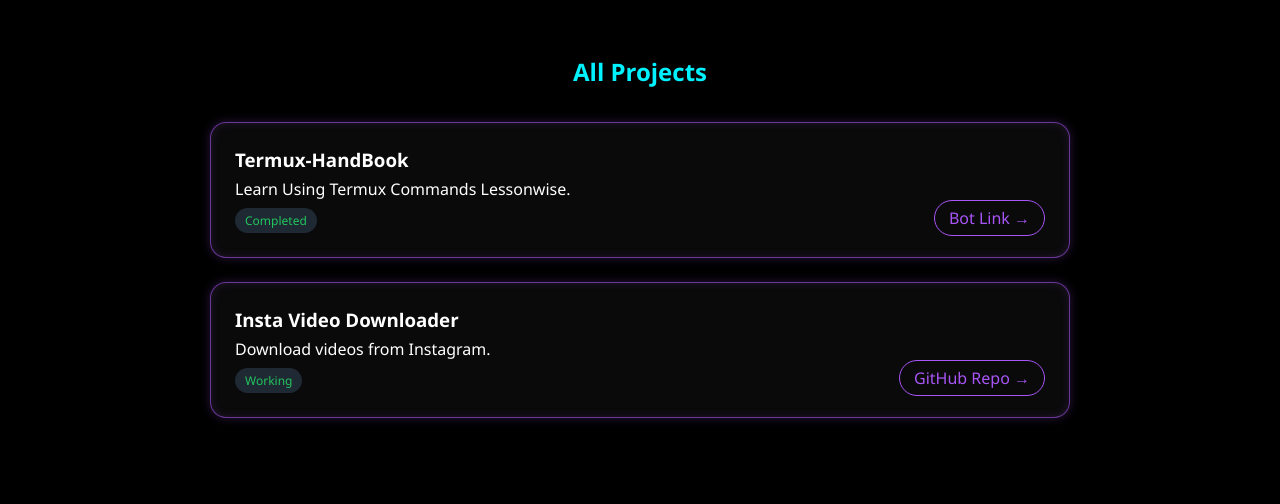
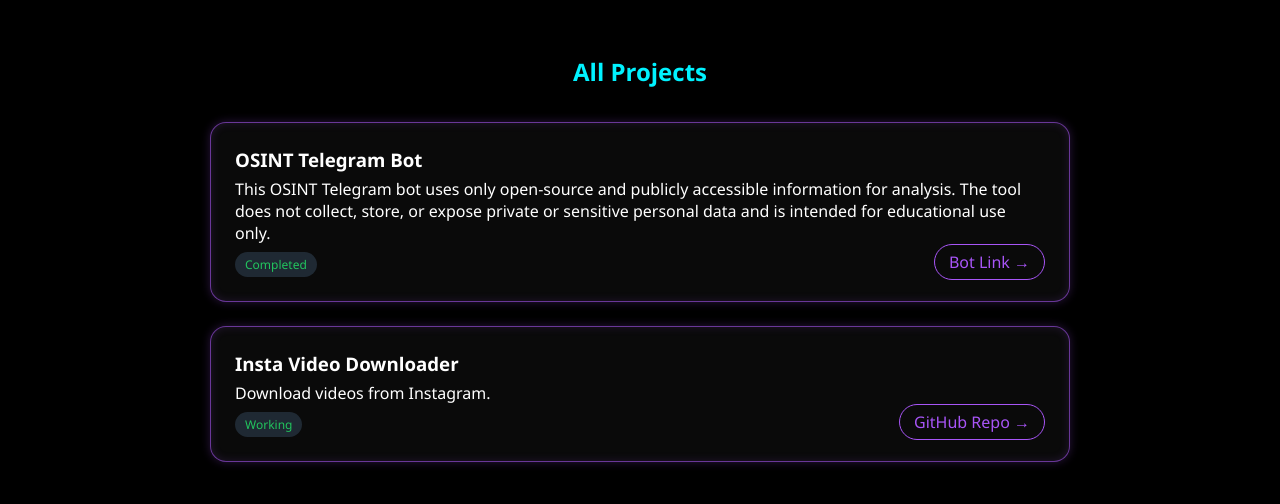
Before and after one commit to masterjay2911/jay-portfolio, a plain HTML site: page projects.html in a window 1280 px wide. Shown: the part 76-580 px from the top of the page. Drawn offline with Linux system fonts and the light colour scheme.

Commit message:
projects.html

```diff
--- a/projects.html
+++ b/projects.html
@@ -23,8 +23,12 @@
   <h2>All Projects</h2>
 
   <div class="glass project">
-    <h3>Termux-HandBook</h3>
-    <p>Learn Using Termux Commands Lessonwise.</p>
+    <h3>OSINT Telegram Bot</h3>
+    <p><p>
+This OSINT Telegram bot uses only open-source and publicly accessible information for analysis.
+The tool does not collect, store, or expose private or sensitive personal data and is intended for educational use only.
+</p>
+</p>
     <span class="badge">Completed</span>
     <a class="link-btn" href="#">Bot Link →</a>
   </div>
```
